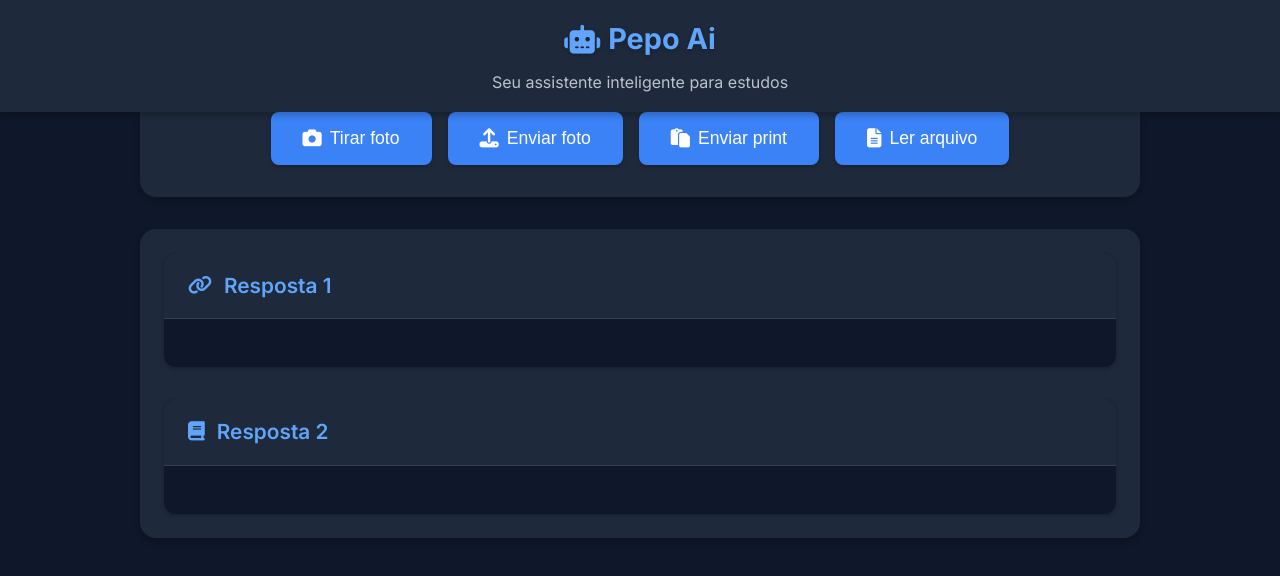
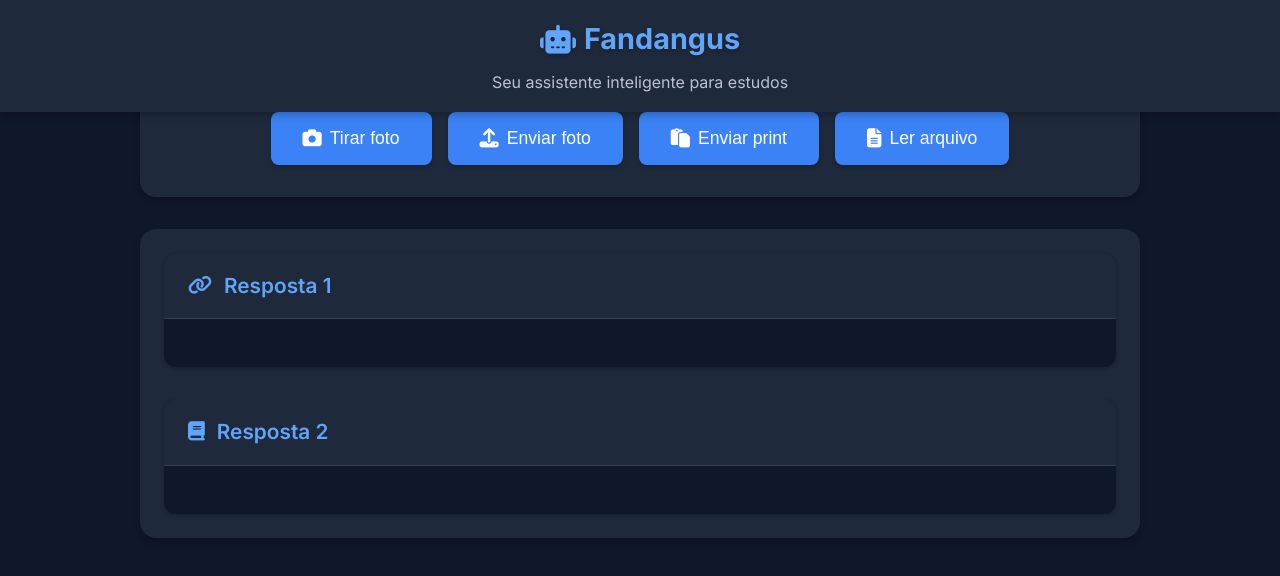
Before and after one commit to 0qmt/AI-teste, a plain HTML site: page index.html in a window 1280 px wide. Drawn offline with nearby package versions, Linux system fonts and the light colour scheme.

Commit message:
Update index.html

```diff
--- a/index.html
+++ b/index.html
@@ -3,7 +3,7 @@
 <head>
     <meta charset="UTF-8">
     <meta name="viewport" content="width=device-width, initial-scale=1.0">
-    <title>Pepo Ai - Assistente de Estudos</title>
+    <title>Fandangus - Assistente de Estudos</title>
     <link rel="stylesheet" href="style.css">
     <link rel="stylesheet" href="https://cdnjs.cloudflare.com/ajax/libs/font-awesome/6.5.1/css/all.min.css">
     <link href="https://fonts.googleapis.com/css2?family=Inter:wght@400;500;600;700&family=Fira+Code&display=swap" rel="stylesheet">
@@ -19,7 +19,7 @@
 <body>
     <header class="dynamic-header">
         <div class="header-content">
-            <h1><i class="fas fa-robot"></i> Pepo Ai</h1>
+            <h1><i class="fas fa-robot"></i> Fandangus </h1>
             <p class="subtitle">Seu assistente inteligente para estudos</p>
         </div>
     </header>
```
